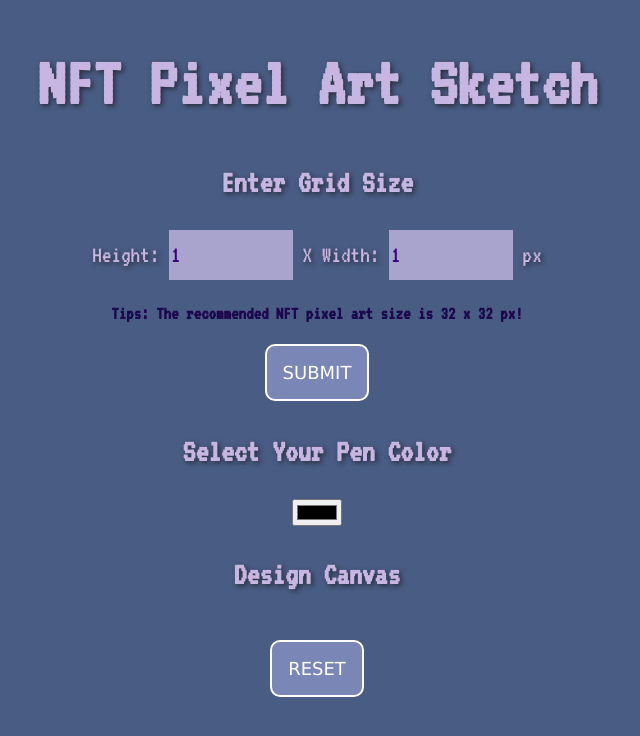
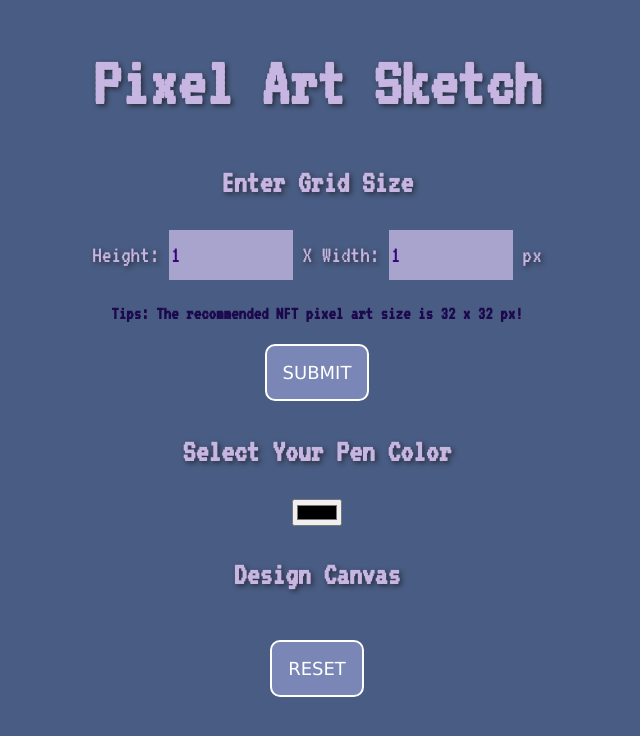
Before and after one commit to wkyCw24/NFTPixelsArtSketch, a plain HTML site: page index.html in a window 1280 px wide. Shown: the whole page, without its empty margins (323-963 px from the left). Drawn offline with nearby package versions, Linux system fonts and the light colour scheme.

Commit message:
Update index.html

```diff
--- a/index.html
+++ b/index.html
@@ -10,7 +10,7 @@
     <link href="https://fonts.googleapis.com/css2?family=VT323&display=swap" rel="stylesheet">
 </head>
 <body>
-    <h1>NFT Pixel Art Sketch</h1>
+    <h1>Pixel Art Sketch</h1>
 
     <h2>Enter Grid Size</h2>
     <form id="sizePicker">
```
